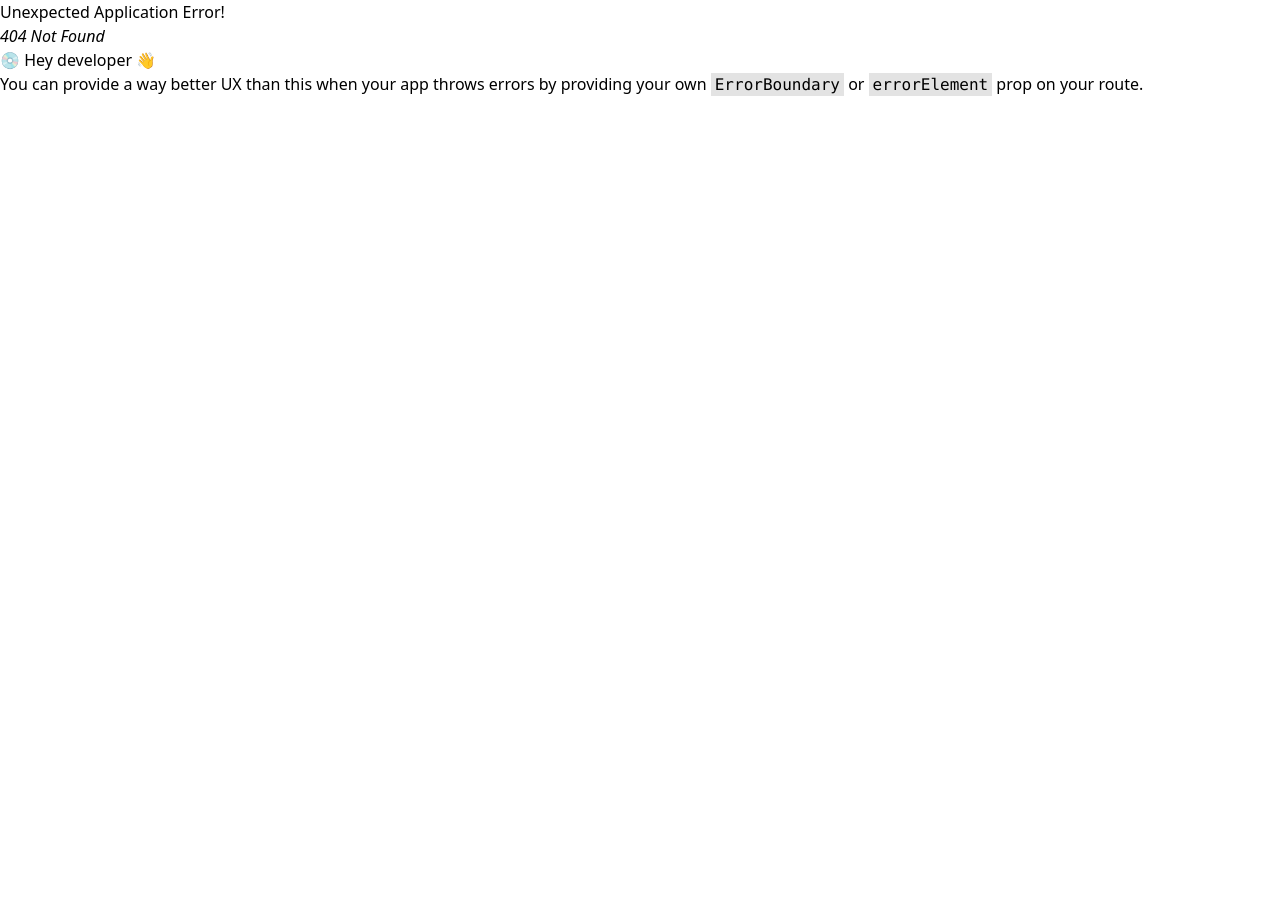
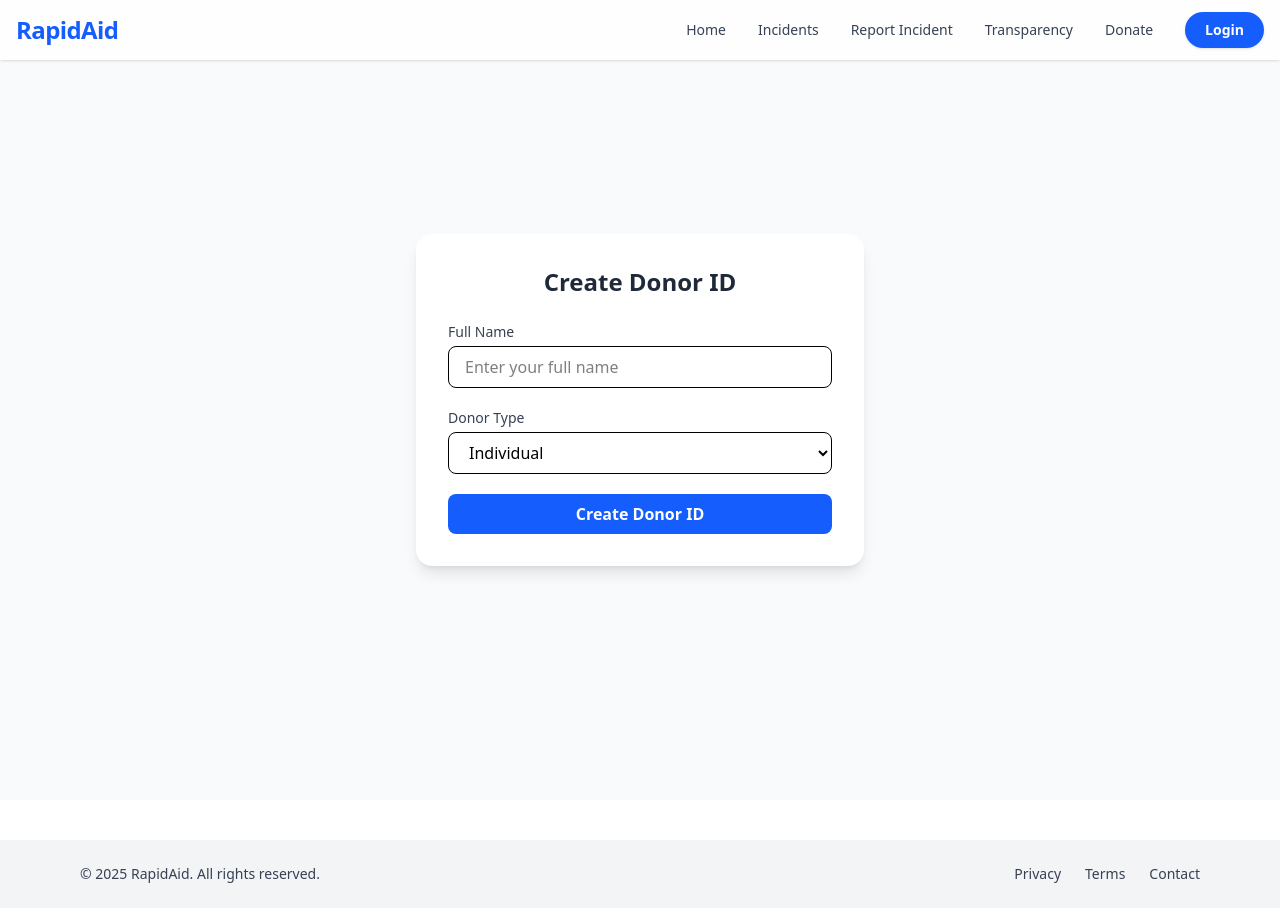
Before and after one commit to Nabin-Basnet/RapidAid, a React (Vite) app in the folder FRONTEND/RapidAid/: page /doner in a window 1280 px wide. Before the commit this address had no page. Before the commit the page ends 800 px from the top, so only its background shows below. Built offline with nearby package versions, Linux system fonts and the light colour scheme.

Commit message:
add some logic

```diff
--- a/FRONTEND/RapidAid/src/Components/Navbar.jsx
+++ b/FRONTEND/RapidAid/src/Components/Navbar.jsx
@@ -1,6 +1,7 @@
 import { useState, useRef, useEffect } from "react";
 import { Link, useNavigate, useLocation } from "react-router-dom";
 import { Menu, X, User, LogOut } from "lucide-react";
+import axiosInstance from "../api/Axios"; // adjust path if needed
 
 /* ---------- AUTH HELPERS ---------- */
 const isAuthenticated = () => !!localStorage.getItem("access");
@@ -32,7 +33,6 @@ export default function Navbar() {
     { name: "Home", path: "/" },
     { name: "Incidents", path: "/incidents" },
     { name: "Report Incident", path: "/report" },
-    { name: "Donate", path: "/donations" },
     { name: "Transparency", path: "/transparency" },
   ];
 
@@ -51,6 +51,30 @@ export default function Navbar() {
     setProfileOpen(false);
     navigate("/");
   };
+
+  /* ---------- DONATE LOGIC ---------- */
+  const handleDonateClick = async () => {
+    // 1. Not logged in
+    if (!loggedIn) {
+      navigate("/login");
+      return;
+    }
+
+    try {
+      // 2. Check donor existence
+      await axiosInstance.get("/donors/me/");
+      // Donor exists
+      navigate("/donations");
+    } catch (error) {
+      if (error.response?.status === 404) {
+        // Donor does not exist
+        navigate("/doner");
+      } else {
+        console.error("Error checking donor status:", error);
+      }
+    }
+  };
+  /* ---------------------------------- */
 
   return (
     <nav className="fixed top-0 left-0 w-full z-50 backdrop-blur bg-white/80 shadow-sm">
@@ -84,6 +108,14 @@ export default function Navbar() {
               )}
             </Link>
           ))}
+
+          {/* Donate Button (Desktop) */}
+          <button
+            onClick={handleDonateClick}
+            className="relative text-sm font-medium text-gray-700 hover:text-blue-600 transition"
+          >
+            Donate
+          </button>
 
           {!loggedIn ? (
             <Link
@@ -155,6 +187,17 @@ export default function Navbar() {
             </Link>
           ))}
 
+          {/* Donate Button (Mobile) */}
+          <button
+            onClick={() => {
+              setOpen(false);
+              handleDonateClick();
+            }}
+            className="block w-full text-left text-gray-800 text-base font-medium hover:text-blue-600"
+          >
+            Donate
+          </button>
+
           <div className="pt-4">
             {!loggedIn ? (
               <Link
--- a/FRONTEND/RapidAid/src/Pages/donations/DonorForm.jsx
+++ b/FRONTEND/RapidAid/src/Pages/donations/DonationForm.jsx
@@ -1,7 +1,7 @@
 import { useState } from "react";
 import axios from "../../api/Axios";
 
-const DonorForm = ({ onSuccess }) => {
+const DonationForm = ({ onSuccess }) => {
   const [donorType, setDonorType] = useState("individual");
 
   const submitHandler = async (e) => {
@@ -38,4 +38,4 @@ const DonorForm = ({ onSuccess }) => {
   );
 };
 
-export default DonorForm;
+export default DonationForm;
--- a/FRONTEND/RapidAid/src/Pages/donations/DonationPage.jsx
+++ b/FRONTEND/RapidAid/src/Pages/donations/DonationPage.jsx
@@ -1,6 +1,6 @@
 import { useEffect, useState } from "react";
 import axios from "../../api/Axios";
-import BecomeDonorForm from "./DonorForm";
+import BecomeDonorForm from "./DonationForm";
 import DonorProfile from "./DonorProfile";
 import DonationHistory from "./DonorDetails";
 
--- /dev/null
+++ b/FRONTEND/RapidAid/src/Pages/donations/DonerRegister.jsx
@@ -0,0 +1,114 @@
+import { useState } from "react";
+import axiosInstance from "../../api/Axios"; // adjust path if needed
+
+const DonerRegister = () => {
+  const [formData, setFormData] = useState({
+    user_name: "",
+    donor_type: "individual",
+  });
+
+  const [loading, setLoading] = useState(false);
+  const [success, setSuccess] = useState("");
+  const [error, setError] = useState("");
+
+  const handleChange = (e) => {
+    setFormData({
+      ...formData,
+      [e.target.name]: e.target.value,
+    });
+  };
+
+  const handleSubmit = async (e) => {
+    e.preventDefault();
+    setLoading(true);
+    setSuccess("");
+    setError("");
+
+    try {
+      const response = await axiosInstance.post("/donations/donors/", formData);
+
+      setSuccess("Donor ID created successfully 🎉");
+      console.log("Donor Created:", response.data);
+
+      setFormData({
+        user_name: "",
+        donor_type: "individual",
+      });
+    } catch (err) {
+      console.error(err);
+      setError(
+        err.response?.data?.detail ||
+          "Failed to create Donor ID. Please try again."
+      );
+    } finally {
+      setLoading(false);
+    }
+  };
+
+  return (
+    <div className="min-h-screen flex items-center justify-center bg-gray-50 px-4">
+      <div className="w-full max-w-md bg-white rounded-2xl shadow-lg p-8">
+        <h2 className="text-2xl font-bold text-gray-800 text-center mb-6">
+          Create Donor ID
+        </h2>
+
+        {success && (
+          <div className="mb-4 p-3 text-sm text-green-700 bg-green-100 rounded-lg">
+            {success}
+          </div>
+        )}
+
+        {error && (
+          <div className="mb-4 p-3 text-sm text-red-700 bg-red-100 rounded-lg">
+            {error}
+          </div>
+        )}
+
+        <form onSubmit={handleSubmit} className="space-y-5">
+          {/* User Name */}
+          <div>
+            <label className="block text-sm font-medium text-gray-700 mb-1">
+              Full Name
+            </label>
+            <input
+              type="text"
+              name="user_name"
+              value={formData.user_name}
+              onChange={handleChange}
+              required
+              placeholder="Enter your full name"
+              className="w-full px-4 py-2 border rounded-lg focus:ring-2 focus:ring-blue-500 focus:outline-none"
+            />
+          </div>
+
+          {/* Donor Type */}
+          <div>
+            <label className="block text-sm font-medium text-gray-700 mb-1">
+              Donor Type
+            </label>
+            <select
+              name="donor_type"
+              value={formData.donor_type}
+              onChange={handleChange}
+              className="w-full px-4 py-2 border rounded-lg focus:ring-2 focus:ring-blue-500 focus:outline-none"
+            >
+              <option value="individual">Individual</option>
+              <option value="organization">Organization</option>
+            </select>
+          </div>
+
+          {/* Submit */}
+          <button
+            type="submit"
+            disabled={loading}
+            className="w-full bg-blue-600 text-white py-2 rounded-lg font-semibold hover:bg-blue-700 transition disabled:opacity-50"
+          >
+            {loading ? "Creating..." : "Create Donor ID"}
+          </button>
+        </form>
+      </div>
+    </div>
+  );
+};
+
+export default DonerRegister;
```
Also changed, not shown: FRONTEND/RapidAid/src/Routes.jsx (+7 -2 lines).
